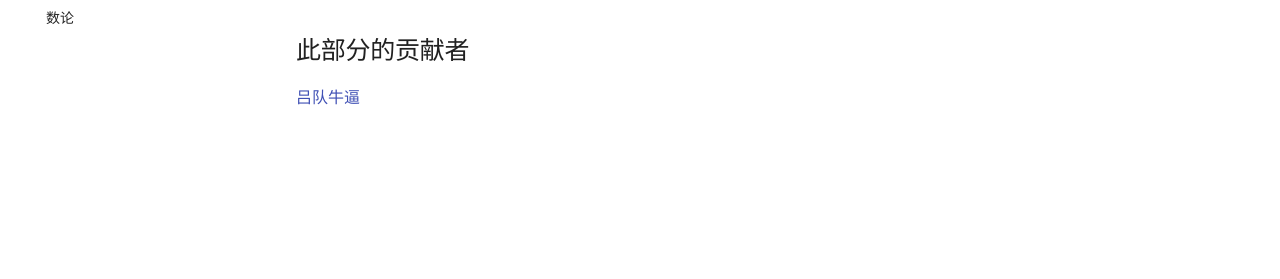
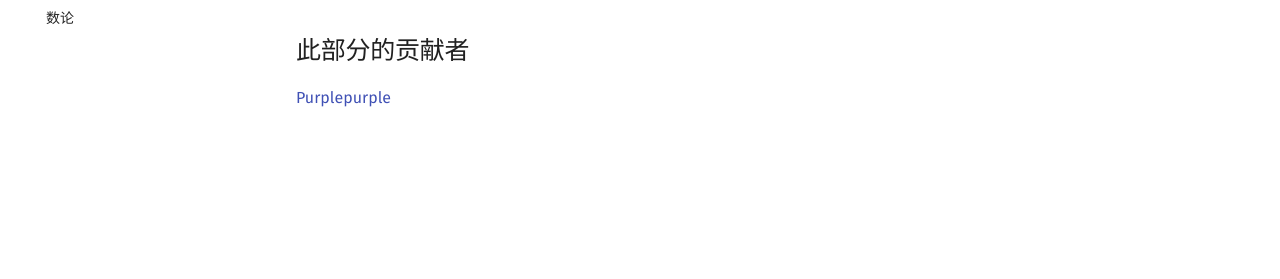
Before and after one commit to CUCCS/acm-wiki, an MkDocs documentation site: the page built from docs/numbertheory/intro.md, in a window 1280 px wide. Shown: the part 195-474 px from the top of the page. Built offline with MkDocs 1.6.1 and Material for MkDocs 9.7.7, drawn with Linux system fonts in a browser that asks for light colours.

Commit message:
Update intro.md

```diff
--- a/docs/numbertheory/intro.md
+++ b/docs/numbertheory/intro.md
@@ -1,4 +1,3 @@
 ## 此部分的贡献者
 
-
-[吕队牛逼](https://github.com/purplezi)
+[Purplepurple](https://github.com/purplezi)
```
